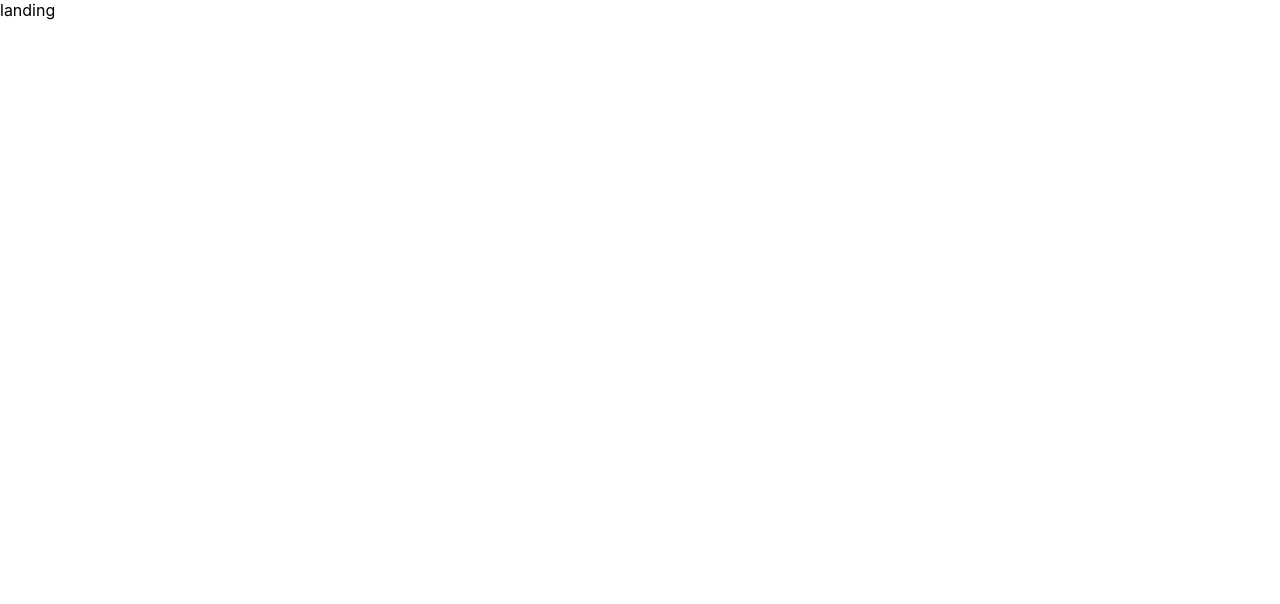
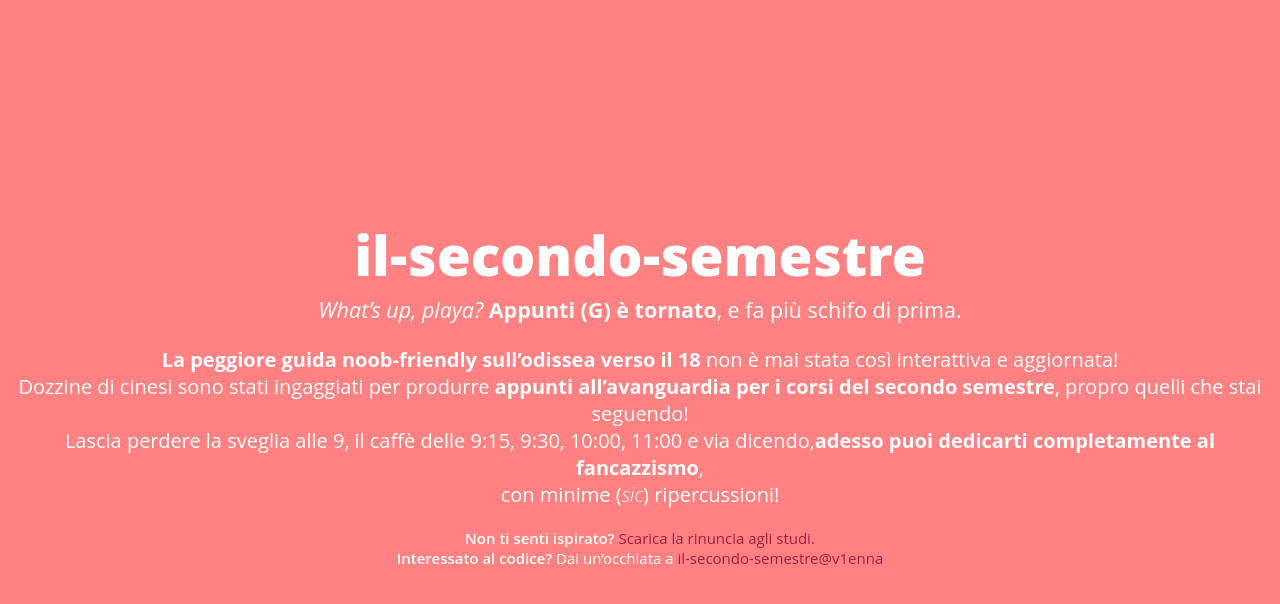
Before and after one commit to antoniogrv/il-secondo-semestre, a React (Create React App) app: page / in a window 1280 px wide. Shown: the top 604 px of the page. Built offline with nearby package versions, Linux system fonts and the light colour scheme.

Commit message:
Initialize landing page

```diff
--- a/src/App.js
+++ b/src/App.js
@@ -2,18 +2,17 @@ import React from 'react';
 import { BrowserRouter, Route, Switch } from 'react-router-dom';
 import LandingContainer from './containers/LandingContainer'
 import ContentContainer from './containers/ContentContainer'
+import DefaultContainer from './containers/DefaultContainer'
 
 function App() {
     return (
 		<BrowserRouter>
 			<Switch>
 				<Route exact path="/" component={LandingContainer} />
+
 				<Route path="/notes" component={ContentContainer} />
-				<Route>
-					<div>
-						404
-					</div>
-				</Route>
+
+				<Route component={DefaultContainer} />
 			</Switch>
 		</BrowserRouter>
     );
--- a/src/containers/ContentContainer.js
+++ b/src/containers/ContentContainer.js
@@ -1,4 +1,5 @@
 import React from 'react'
+import './sass/main.sass'
 
 export default function ContentContainer() {
     return (
--- /dev/null
+++ b/src/containers/DefaultContainer.js
@@ -0,0 +1,13 @@
+import React from 'react'
+import './sass/main.sass'
+
+export default function DefaultContainer() {
+    return (
+        <div className='default-page'>
+            Questa pagina non esiste.<br />
+            <div>
+                <strong>Codice errore:</strong> <span className="error-message">@Routing_01</span>
+            </div>
+        </div>
+    )
+}
--- a/src/containers/LandingContainer.js
+++ b/src/containers/LandingContainer.js
@@ -1,9 +1,36 @@
 import React from 'react'
+import './sass/main.sass'
+import { Layout } from 'antd'
+
+const { Content } = Layout;
 
 export default function LandingContainer() {
     return (
-        <div>
-            landing
+        <div className="landing-page">
+            <Layout>
+                <Content className="landing-page-content">
+                    <h1>
+                        il-secondo-semestre
+                    </h1>
+
+                    <p className="tagline">
+                        <em>What’s up, playa?</em> <strong>Appunti (G) è tornato</strong>, e fa più schifo di prima.
+                    </p>
+
+                    <p className="mission">
+                        <strong>La peggiore guida noob-friendly sull’odissea verso il 18</strong> non è mai stata così interattiva e aggiornata!<br />
+                        Dozzine di cinesi sono stati ingaggiati per produrre <strong>appunti all’avanguardia
+                        per i corsi del secondo semestre</strong>, propro quelli che stai seguendo!<br />
+                        Lascia perdere la sveglia alle 9, il caffè delle 9:15, 9:30, 10:00, 11:00 e via dicendo,
+                        <strong>adesso puoi dedicarti completamente al fancazzismo</strong>, <br />con minime (<em>sic</em>) ripercussioni!
+                    </p>
+
+                    <p className="banter">
+                        <strong>Non ti senti ispirato?</strong> <a target="_blank" href="https://web.unisa.it/uploads/rescue/233/14/domanda_di_rinuncia_agli_studi_2.3_2018.pdf">Scarica la rinuncia agli studi.</a><br />
+                        <strong>Interessato al codice?</strong> Dai un’occhiata a <a target="_blank" href="https://github.com/v1enna/il-secondo-semestre">il-secondo-semestre@v1enna</a>
+                    </p>
+                </Content>
+            </Layout>
         </div>
     )
 }
--- /dev/null
+++ b/src/containers/sass/main.sass
@@ -0,0 +1,71 @@
+$base-color: #FF8181
+$link-color: #9B2146
+$link-hover-color: #B4375D
+
+html, body, #root
+    font-family: 'Open Sans', sans-serif
+    padding: 0
+    margin: 0
+    width: 100%
+    height: 100%
+
+// Default Container
+
+.default-page
+    display: flex
+    justify-content: center
+    align-items: center
+    flex-direction: column
+    height: 100%
+    font-size: 30px
+    color: grey
+
+    div
+        display: block
+        font-size: 26.5px
+
+        .error-message
+            color: darkred
+
+// Landing Page
+
+.landing-page
+    background: $base-color
+    width: 100%
+    height: 100%
+    color: white
+    display: flex
+    justify-content: center
+    align-items: center
+    text-align: center
+    font-size: 20px
+
+    .landing-page-content
+
+        h1
+            font-size: 55px
+            font-weight: 900
+            margin: 0
+
+        .tagline
+            padding: 0
+            font-size: 21.5px
+            margin-top: 3px
+
+        .mission
+
+            em
+                font-weight: 100
+
+        .banter
+            font-size: 15px
+
+            strong
+                font-weight: 600
+
+            a
+                text-decoration: none
+                color: $link-color
+
+            a:hover
+                color: $link-hover-color
```
Also changed, not shown: 1 other file (tests, documents, lock files or other folders).
